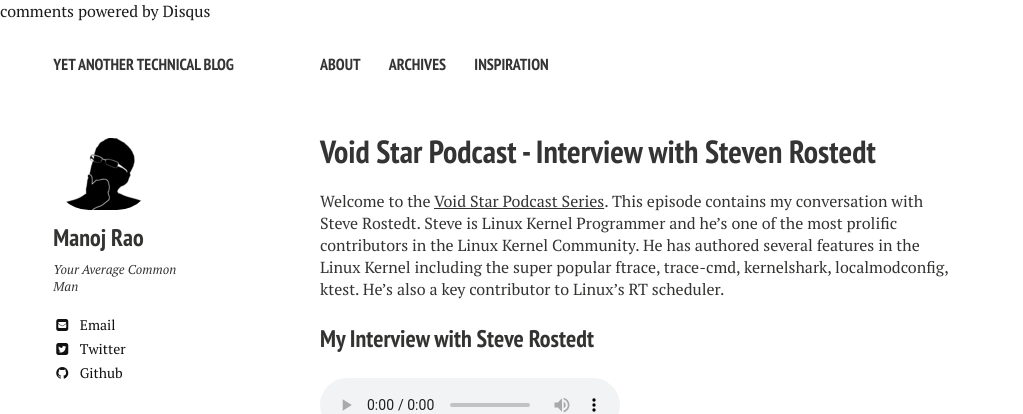
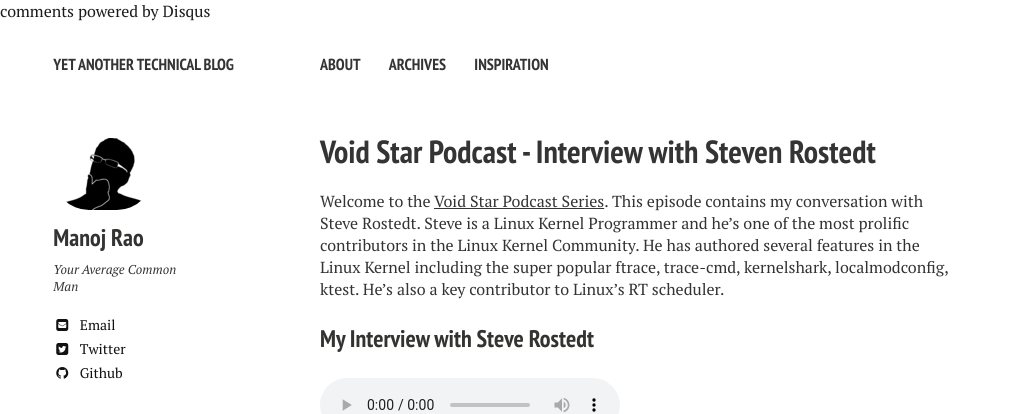
Before and after one commit to mycpuorg/mycpuorg.github.io, a Jekyll site: the page built from _posts/2017-12-26-interview-with-Steve-Rostedt.md, in a window 1280 px wide and 900 px high. Shown: the top 414 px of the window, without its empty margins (0-1023 px from the left). Built offline with Jekyll 4.4.1, drawn with Linux system fonts in a browser that asks for light colours; nearby versions of some CDN libraries; comment, search, counter and statistics services are not loaded.

Commit message:
Grammar Nazi fix.

```diff
--- a/_posts/2017-12-26-interview-with-Steve-Rostedt.md
+++ b/_posts/2017-12-26-interview-with-Steve-Rostedt.md
@@ -5,7 +5,7 @@
 tags: [Interview, Podcast, VoidStar, Linux, Steve Rostedt, Kernel, ftrace, RT scheduler]
 comments: true
 ---
-Welcome to the [Void Star Podcast Series](http://www.mycpu.org/about-interviews). This episode contains my conversation with Steve Rostedt. Steve is Linux Kernel Programmer and he's one of the most prolific contributors in the Linux Kernel Community. He has authored several features in the Linux Kernel including the super popular ftrace, trace-cmd, kernelshark, localmodconfig, ktest. He's also a key contributor to Linux's RT scheduler.
+Welcome to the [Void Star Podcast Series](http://www.mycpu.org/about-interviews). This episode contains my conversation with Steve Rostedt. Steve is a Linux Kernel Programmer and he's one of the most prolific contributors in the Linux Kernel Community. He has authored several features in the Linux Kernel including the super popular ftrace, trace-cmd, kernelshark, localmodconfig, ktest. He's also a key contributor to Linux's RT scheduler.
 
 ### My Interview with Steve Rostedt
 <audio controls>
```
